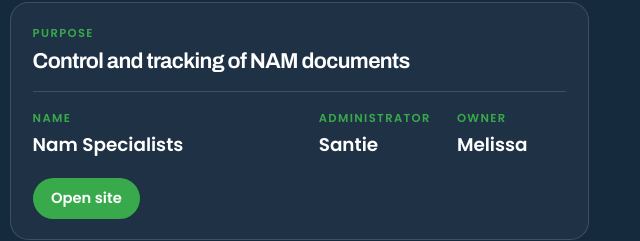
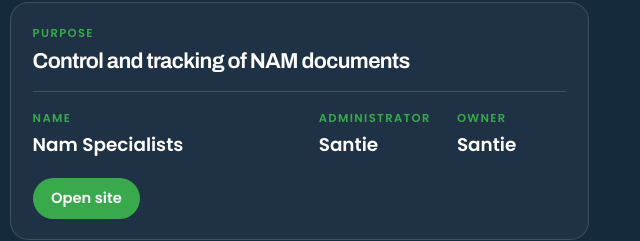
Before and after one commit to ZanieJ/GoNamibia2027, a plain HTML site: page index.html in a window 1280 px wide. Shown: the part 346-587 px from the top of the page, 640-1280 px from the left. Drawn offline with Linux system fonts and the light colour scheme.

Commit message:
Set the Nam Specialists owner to Santie.

```diff
--- a/index.html
+++ b/index.html
@@ -66,7 +66,7 @@
           </div>
           <div>
             <p class="meta__label">Owner</p>
-            <p class="meta__value fit-line">Melissa</p>
+            <p class="meta__value fit-line">Santie</p>
           </div>
           <a class="button button--card" href="https://nam27specialists.netlify.app/">Open site</a>
         </div>
```
